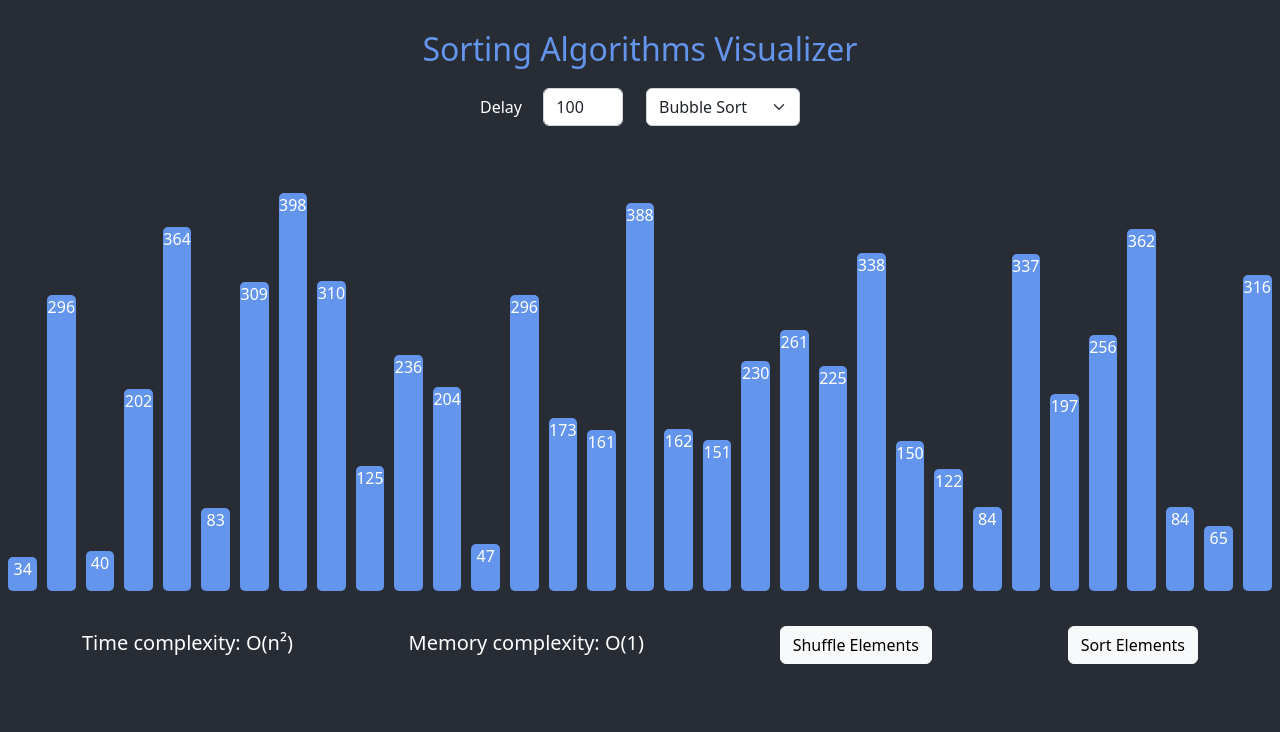
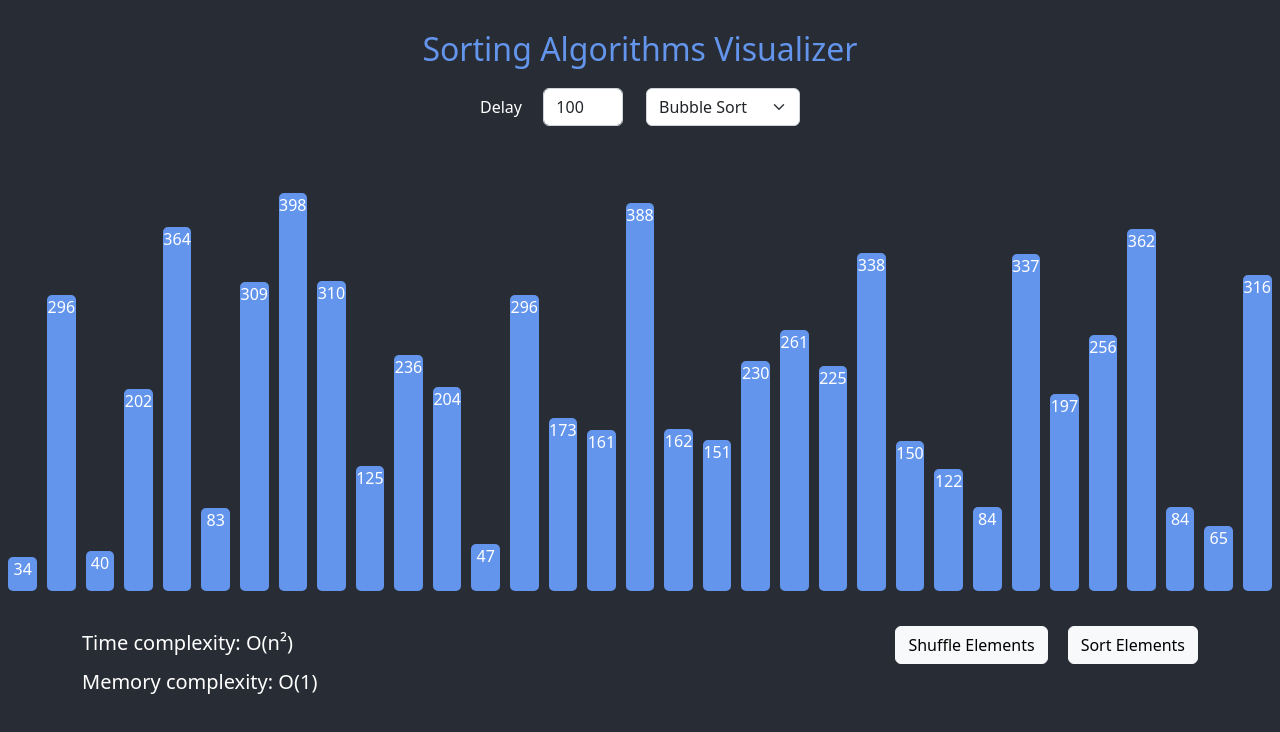
Before and after one commit to veronika-kurinna/Sorting-Algorithms, a React (Create React App) app: page / in a window 1280 px wide. Shown: the top 732 px of the page. Built offline with nearby package versions, Linux system fonts and the light colour scheme.

Commit message:
Change complexity

```diff
--- a/src/App.css
+++ b/src/App.css
@@ -31,11 +31,6 @@ div{
   margin: 10px;
 }
 
-.btn{
-  margin-left: 20px;
-  margin-top: 10px;
-}
-
 .inputs{
   display: flex;
   justify-content: center;
@@ -49,9 +44,21 @@ div{
 
 .complexity{
   margin-top: 15px;
+  display: flex;
+  justify-content: flex-start;
 }
 
 #form{
   width: 80px;
   margin-right: 20px;
 }
+
+.btn{
+  margin-top: 10px;
+  margin-left: 20px;
+}
+
+.buttons{
+  display: flex;
+  justify-content: flex-start;
+}
--- a/src/Components/Container.jsx
+++ b/src/Components/Container.jsx
@@ -60,10 +60,14 @@ export class Container extends React.Component {
                 <Columns array={this.state.array}/>
                 <div className="container">
                     <div className="bottom">
-                        <h5 className="complexity">Time complexity: {this.state.selectedSorting.timeComplexity}</h5>
-                        <h5 className="complexity">Memory complexity: {this.state.selectedSorting.memoryComplexity}</h5>
-                        <Button function={this.shuffleClickHandler} disabled={this.state.isSorting} name={'Shuffle Elements'}/>
-                        <Button function={this.sortClickHandler} disabled={this.state.isSorting} name={'Sort Elements'}/>
+                        <div>
+                            <h5 className="complexity">Time complexity: {this.state.selectedSorting.timeComplexity}</h5>
+                            <h5 className="complexity">Memory complexity: {this.state.selectedSorting.memoryComplexity}</h5>
+                        </div>
+                        <div className="buttons">
+                            <Button function={this.shuffleClickHandler} disabled={this.state.isSorting} name={'Shuffle Elements'}/>
+                            <Button function={this.sortClickHandler} disabled={this.state.isSorting} name={'Sort Elements'}/>
+                        </div>
                     </div>
                 </div>
             </div>
```
